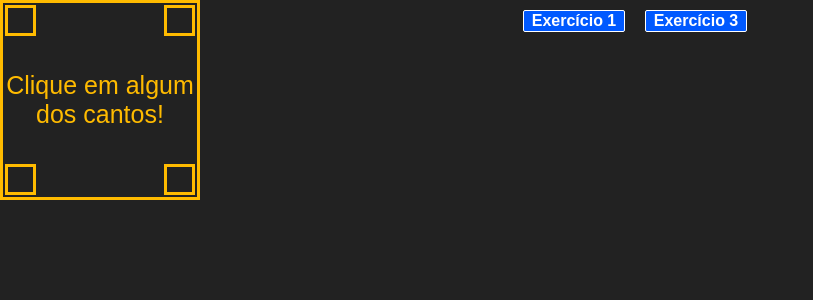
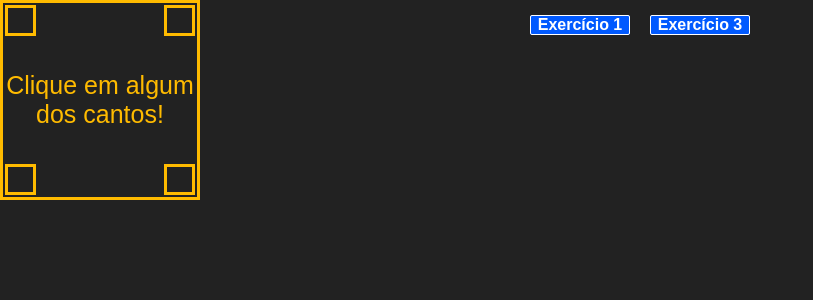
Before and after one commit to joaohenalves/Trab-Prog-II, a PHP site: page /exercicio2.html in a window 1280 px wide. Shown: the top 300 px of the page, without its empty margins (0-813 px from the left). Run offline with PHP 8.4, Linux system fonts and the light colour scheme.

Commit message:
Exerício 1 & 2 better

```diff
--- a/Lista JS/commonstyle.css
+++ b/Lista JS/commonstyle.css
@@ -20,15 +20,6 @@ body {
     height: fit-content;
 }
 
-.exc-buttons-cont {
-    position: absolute;
-    top: 0px;
-    left: calc(50% - 75px);
-    padding: 10px 0px 10px 0px;
-    height: fit-content;
-    width: 140px;
-}
-
 .exc-button {
     width: 100px;
     height: 20px;
@@ -36,7 +27,8 @@ body {
     color: white;
     font-family: Arial;
     font-weight: bold;
-    border: solid 1px white;
+    outline: 1px solid white;
+    outline-offset: -1px;
     border-radius: 2px;
     margin: 0px 10px 0px 10px;
 }
--- a/Lista JS/exercicio1.html
+++ b/Lista JS/exercicio1.html
@@ -13,8 +13,8 @@
                 color: #222222;
                 font-size: 40px;
                 position: absolute;
+                top: 0vh;
                 font-family: Arial;
-                border-radius: 5px;
                 transition: background-color 0.5s, color 0.5s;
             }
             #quadrado:hover {
@@ -28,14 +28,14 @@
         </style>
     </head>
     <body>
-        <div class="exc-buttons-cont center">
+        <div class="default-container center">
             <a href="exercicio2.html"><div class="exc-button center" style="left: calc(50% - 50px)">Exercício 2</div></a>
         </div>
         <div id="quadrado" class="center" onclick="deslocaParaOLado()">Clique para mover!</div>
         <script>
             function deslocaParaOLado() {
                 var el = document.getElementById('quadrado');
-                el.style.right = '0';
+                el.style.left = 'calc(100vw - 200px)';
             }
         </script>
     </body>
--- a/Lista JS/exercicio2.html
+++ b/Lista JS/exercicio2.html
@@ -16,6 +16,8 @@
                 outline: 3px solid rgb(255, 187, 0);
                 outline-offset: -3px;
                 position: absolute;
+                top: 0vh;
+                left: 0vw;
             }
             .quadradinho {
                 height: 25px;
@@ -29,7 +31,7 @@
         </style>
     </head>
     <body>
-        <div class="exc-buttons-cont center">
+        <div class="default-container center">
             <a href="exercicio1.html"><div class="exc-button center">Exercício 1</div></a>
             <a href="exercicio3.html"><div class="exc-button center">Exercício 3</div></a>
         </div>
@@ -43,14 +45,14 @@
             function deslocaQuadrado(canto) {
                 var el = document.getElementById('quadrado');
                 if(canto == 1 || canto == 4) {
-                    el.style.left = '0';
+                    el.style.left = '0vw';
                 } else {
-                    el.style.left = 'calc(100% - 200px)';
+                    el.style.left = 'calc(100vw - 200px)';
                 }
                 if(canto == 1 || canto == 2) {
-                    el.style.top = '0';
+                    el.style.top = '0vh';
                 } else {
-                    el.style.top = 'calc(100% - 200px)'
+                    el.style.top = 'calc(100vh - 200px)'
                 }
             }
         </script>
```
